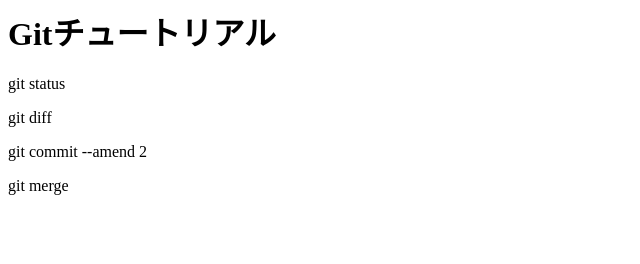
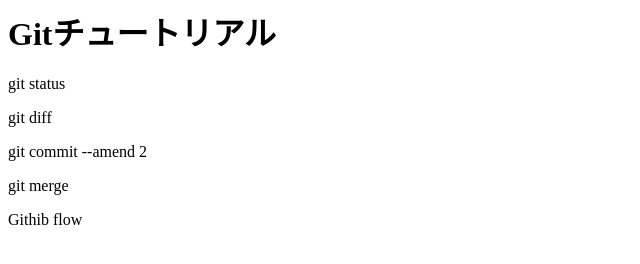
Before and after one commit to iyata103/git_tutorial, a plain HTML site: page index.html in a window 1280 px wide. Shown: the full height of the page, 0-640 px from the left. Drawn offline with Linux system fonts and the light colour scheme.

Commit message:
GitHub Flowを追記

```diff
--- a/index.html
+++ b/index.html
@@ -3,3 +3,4 @@
 <p> git diff</p>
 <p> git commit --amend 2</p>
 <p> git merge</p>
+<p>Githib flow</p>
```
